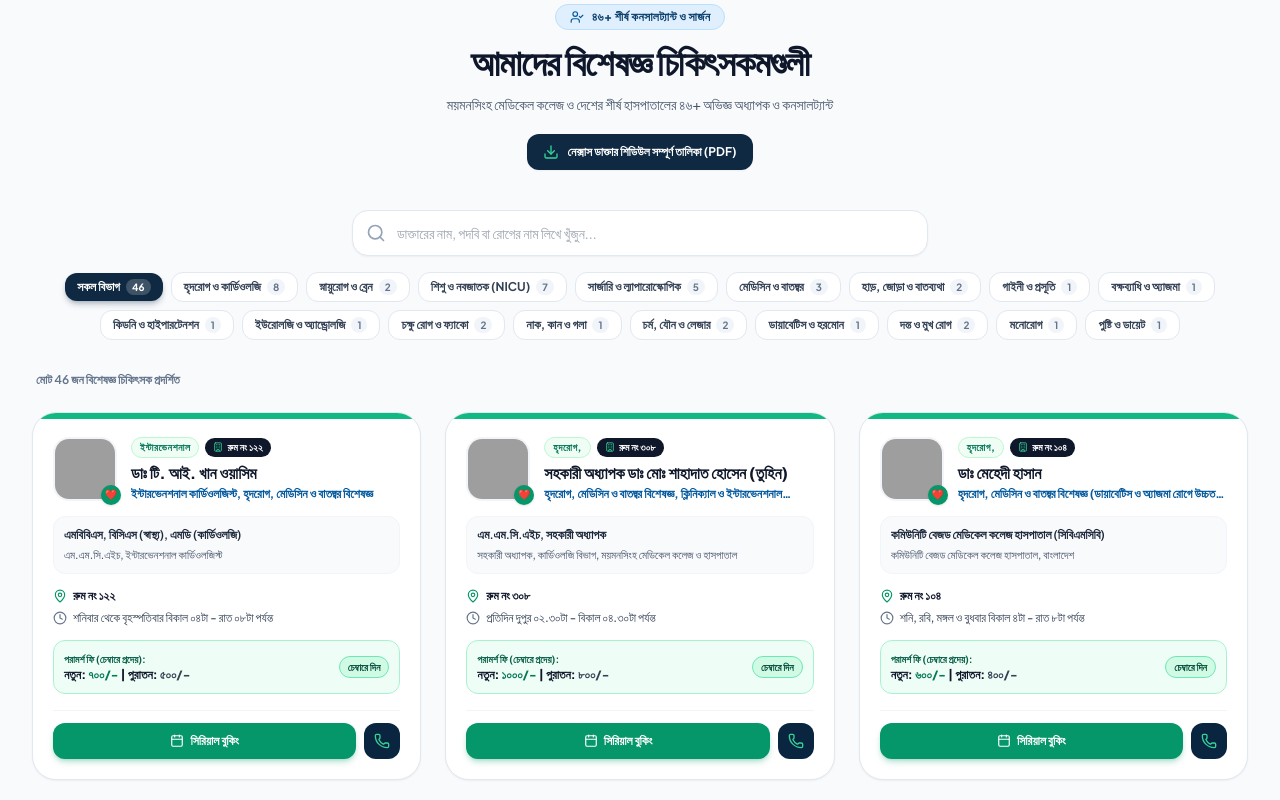
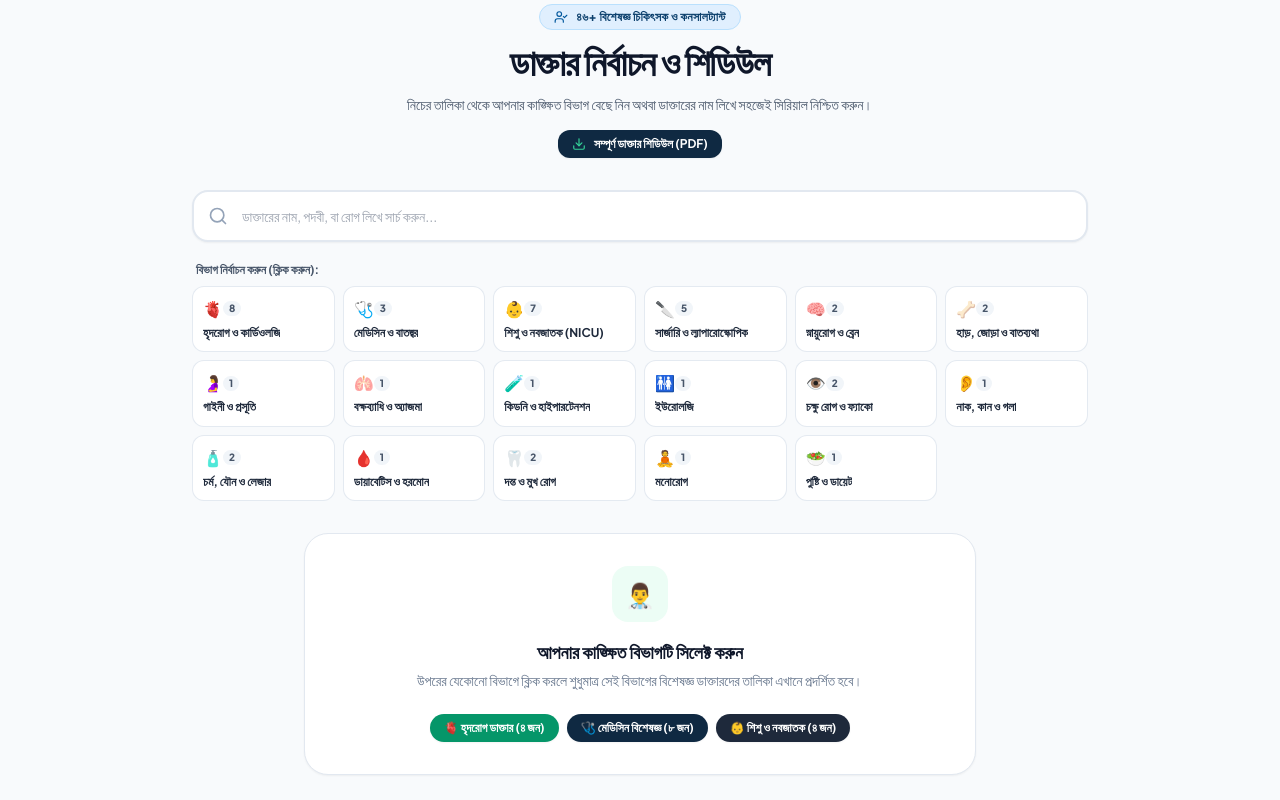
Before and after one commit to Jim5225/Next-hos, a React (Vite) app: page / in a window 1280 px wide. Shown: the part 2600-3400 px from the top of the page. Built offline with nearby package versions, Linux system fonts and the light colour scheme; grey boxes are pictures that could not be loaded.

Commit message:
feat: Make doctors section compact with category selection and search

```diff
--- a/src/components/DoctorsSection.jsx
+++ b/src/components/DoctorsSection.jsx
@@ -5,47 +5,59 @@ import {
   Clock,
   Phone,
   Calendar,
-  CheckCircle2,
-  ExternalLink,
-  Filter,
   UserCheck,
-  ChevronRight,
-  ShieldCheck,
   HeartPulse,
   Download,
-  Building
+  Building,
+  Sparkles,
+  Stethoscope,
+  Baby,
+  Activity,
+  Eye,
+  X,
+  ChevronRight
 } from 'lucide-react';
 import { doctorsData } from '../data/doctorsData';
 
 export default function DoctorsSection({ lang, t, onBookDoctor }) {
-  const [selectedDept, setSelectedDept] = useState("all");
+  // By default, null so that 46 doctors are NOT dumped all at once
+  const [selectedDept, setSelectedDept] = useState(null);
   const [searchQuery, setSearchQuery] = useState("");
 
   const departments = [
-    { id: "all", labelBn: "সকল বিভাগ", labelEn: "All Departments", count: doctorsData.length },
-    { id: "cardiology", labelBn: "হৃদরোগ ও কার্ডিওলজি", labelEn: "Cardiology & Heart", count: doctorsData.filter(d => d.department === 'cardiology').length },
-    { id: "neurology", labelBn: "স্নায়ুরোগ ও ব্রেন", labelEn: "Neuromedicine", count: doctorsData.filter(d => d.department === 'neurology').length },
-    { id: "pediatrics", labelBn: "শিশু ও নবজাতক (NICU)", labelEn: "Pediatrics & NICU", count: doctorsData.filter(d => d.department === 'pediatrics').length },
-    { id: "surgery", labelBn: "সার্জারি ও ল্যাপারোস্কোপিক", labelEn: "General & Lap Surgery", count: doctorsData.filter(d => d.department === 'surgery').length },
-    { id: "medicine", labelBn: "মেডিসিন ও বাতজ্বর", labelEn: "Internal Medicine", count: doctorsData.filter(d => d.department === 'medicine').length },
-    { id: "orthopedics", labelBn: "হাড়, জোড়া ও বাতব্যথা", labelEn: "Orthopedics & Spine", count: doctorsData.filter(d => d.department === 'orthopedics').length },
-    { id: "gynecology", labelBn: "গাইনী ও প্রসূতি", labelEn: "Gynecology & Obs", count: doctorsData.filter(d => d.department === 'gynecology').length },
-    { id: "pulmonology", labelBn: "বক্ষব্যাধি ও অ্যাজমা", labelEn: "Chest & Asthma", count: doctorsData.filter(d => d.department === 'pulmonology').length },
-    { id: "nephrology", labelBn: "কিডনি ও হাইপারটেনশন", labelEn: "Nephrology & Kidney", count: doctorsData.filter(d => d.department === 'nephrology').length },
-    { id: "urology", labelBn: "ইউরোলজি ও অ্যান্ড্রোলজি", labelEn: "Urology", count: doctorsData.filter(d => d.department === 'urology').length },
-    { id: "ophthalmology", labelBn: "চক্ষু রোগ ও ফ্যাকো", labelEn: "Ophthalmology (Eye)", count: doctorsData.filter(d => d.department === 'ophthalmology').length },
-    { id: "ent", labelBn: "নাক, কান ও গলা", labelEn: "ENT & Head Neck", count: doctorsData.filter(d => d.department === 'ent').length },
-    { id: "dermatology", labelBn: "চর্ম, যৌন ও লেজার", labelEn: "Dermatology & Skin", count: doctorsData.filter(d => d.department === 'dermatology').length },
-    { id: "endocrinology", labelBn: "ডায়াবেটিস ও হরমোন", labelEn: "Endocrinology", count: doctorsData.filter(d => d.department === 'endocrinology').length },
-    { id: "dental", labelBn: "দন্ত ও মুখ রোগ", labelEn: "Dental & Oral", count: doctorsData.filter(d => d.department === 'dental').length },
-    { id: "psychiatry", labelBn: "মনোরোগ", labelEn: "Psychiatry", count: doctorsData.filter(d => d.department === 'psychiatry').length },
-    { id: "nutrition", labelBn: "পুষ্টি ও ডায়েট", labelEn: "Nutrition & Diet", count: doctorsData.filter(d => d.department === 'nutrition').length }
+    { id: "cardiology", icon: "🫀", labelBn: "হৃদরোগ ও কার্ডিওলজি", labelEn: "Cardiology & Heart", count: doctorsData.filter(d => d.department === 'cardiology').length },
+    { id: "medicine", icon: "🩺", labelBn: "মেডিসিন ও বাতজ্বর", labelEn: "Internal Medicine", count: doctorsData.filter(d => d.department === 'medicine').length },
+    { id: "pediatrics", icon: "👶", labelBn: "শিশু ও নবজাতক (NICU)", labelEn: "Pediatrics & NICU", count: doctorsData.filter(d => d.department === 'pediatrics').length },
+    { id: "surgery", icon: "🔪", labelBn: "সার্জারি ও ল্যাপারোস্কোপিক", labelEn: "General & Lap Surgery", count: doctorsData.filter(d => d.department === 'surgery').length },
+    { id: "neurology", icon: "🧠", labelBn: "স্নায়ুরোগ ও ব্রেন", labelEn: "Neuromedicine", count: doctorsData.filter(d => d.department === 'neurology').length },
+    { id: "orthopedics", icon: "🦴", labelBn: "হাড়, জোড়া ও বাতব্যথা", labelEn: "Orthopedics & Spine", count: doctorsData.filter(d => d.department === 'orthopedics').length },
+    { id: "gynecology", icon: "🤰", labelBn: "গাইনী ও প্রসূতি", labelEn: "Gynecology & Obs", count: doctorsData.filter(d => d.department === 'gynecology').length },
+    { id: "pulmonology", icon: "🫁", labelBn: "বক্ষব্যাধি ও অ্যাজমা", labelEn: "Chest & Asthma", count: doctorsData.filter(d => d.department === 'pulmonology').length },
+    { id: "nephrology", icon: "🧪", labelBn: "কিডনি ও হাইপারটেনশন", labelEn: "Nephrology & Kidney", count: doctorsData.filter(d => d.department === 'nephrology').length },
+    { id: "urology", icon: "🚻", labelBn: "ইউরোলজি", labelEn: "Urology", count: doctorsData.filter(d => d.department === 'urology').length },
+    { id: "ophthalmology", icon: "👁️", labelBn: "চক্ষু রোগ ও ফ্যাকো", labelEn: "Ophthalmology (Eye)", count: doctorsData.filter(d => d.department === 'ophthalmology').length },
+    { id: "ent", icon: "👂", labelBn: "নাক, কান ও গলা", labelEn: "ENT & Head Neck", count: doctorsData.filter(d => d.department === 'ent').length },
+    { id: "dermatology", icon: "🧴", labelBn: "চর্ম, যৌন ও লেজার", labelEn: "Dermatology & Skin", count: doctorsData.filter(d => d.department === 'dermatology').length },
+    { id: "endocrinology", icon: "🩸", labelBn: "ডায়াবেটিস ও হরমোন", labelEn: "Endocrinology", count: doctorsData.filter(d => d.department === 'endocrinology').length },
+    { id: "dental", icon: "🦷", labelBn: "দন্ত ও মুখ রোগ", labelEn: "Dental & Oral", count: doctorsData.filter(d => d.department === 'dental').length },
+    { id: "psychiatry", icon: "🧘", labelBn: "মনোরোগ", labelEn: "Psychiatry", count: doctorsData.filter(d => d.department === 'psychiatry').length },
+    { id: "nutrition", icon: "🥗", labelBn: "পুষ্টি ও ডায়েট", labelEn: "Nutrition & Diet", count: doctorsData.filter(d => d.department === 'nutrition').length }
   ];
 
+  // Active department details
+  const activeDeptObj = departments.find(d => d.id === selectedDept);
+
+  // Filter doctors only if category is selected OR search query is present
   const filteredDoctors = useMemo(() => {
+    const q = searchQuery.toLowerCase().trim();
+
+    // If nothing selected and no search, return empty array to keep page compact!
+    if (!selectedDept && !q) {
+      return [];
+    }
+
     return doctorsData.filter(doc => {
-      const matchDept = selectedDept === "all" || doc.department === selectedDept;
-      const q = searchQuery.toLowerCase().trim();
+      const matchDept = selectedDept ? doc.department === selectedDept : true;
       if (!q) return matchDept;
 
       const matchName = doc.name.toLowerCase().includes(q) || doc.nameBn.toLowerCase().includes(q);
@@ -54,110 +66,219 @@ export default function DoctorsSection({ lang, t, onBookDoctor }) {
       const matchDeptName = doc.department.toLowerCase().includes(q);
       const matchRoom = (doc.room || "").toLowerCase().includes(q) || (doc.roomBn || "").toLowerCase().includes(q);
 
-      return matchDept && (matchName || matchSpecialty || matchDegrees || matchDeptName || matchRoom);
+      return (selectedDept ? matchDept : true) && (matchName || matchSpecialty || matchDegrees || matchDeptName || matchRoom);
     });
   }, [selectedDept, searchQuery]);
+
+  const hasActiveSelection = Boolean(selectedDept || searchQuery.trim());
 
   return (
     <section id="doctors" className="py-16 sm:py-20 bg-slate-50 relative border-b border-slate-200">
       <div className="max-w-7xl mx-auto px-4 sm:px-6 lg:px-8">
 
         {/* Section Header */}
-        <div className="text-center max-w-3xl mx-auto space-y-3 mb-10">
+        <div className="text-center max-w-3xl mx-auto space-y-3 mb-8">
 
           <div className="inline-flex items-center gap-2 px-3.5 py-1 rounded-full bg-nexus-100 text-nexus-900 text-xs font-black tracking-wide uppercase border border-nexus-200 shadow-xs">
             <UserCheck className="w-3.5 h-3.5 text-nexus-700" />
-            <span>{lang === 'bn' ? '৪৬+ শীর্ষ কনসালট্যান্ট ও সার্জন' : '46+ Distinguished Consultants'}</span>
+            <span>{lang === 'bn' ? '৪৬+ বিশেষজ্ঞ চিকিৎসক ও কনসালট্যান্ট' : '46+ Specialist Consultants'}</span>
           </div>
 
           <h2 className="text-2xl sm:text-4xl font-black tracking-tight text-slate-900">
-            {t.doctorsHeading}
+            {lang === 'bn' ? 'ডাক্তার নির্বাচন ও শিডিউল' : 'Select Specialist Doctor'}
           </h2>
 
           <p className="text-slate-600 text-xs sm:text-sm max-w-2xl mx-auto">
-            {t.doctorsSubheading}
+            {lang === 'bn'
+              ? 'নিচের তালিকা থেকে আপনার কাঙ্ক্ষিত বিভাগ বেছে নিন অথবা ডাক্তারের নাম লিখে সহজেই সিরিয়াল নিশ্চিত করুন।'
+              : 'Choose your desired department below or search by doctor name to view chamber schedules and book serial.'}
           </p>
 
           {/* Download Official Schedule PDF Banner */}
-          <div className="pt-2">
+          <div className="pt-1">
             <a
               href="https://nexushospitalmymensingh.com/wp-content/uploads/2025/05/Nexus-doctors-schedule.pdf"
               target="_blank"
               rel="noreferrer"
-              className="inline-flex items-center gap-2 px-4 py-2.5 rounded-xl bg-[#0f2942] hover:bg-[#1a3b5c] text-white text-xs font-bold shadow-sm transition-all group"
+              className="inline-flex items-center gap-2 px-3.5 py-1.5 rounded-xl bg-[#0f2942] hover:bg-[#1a3b5c] text-white text-xs font-bold shadow-sm transition-all group"
             >
-              <Download className="w-4 h-4 text-emerald-400 group-hover:scale-110 transition-transform" />
-              <span>{lang === 'bn' ? 'নেক্সাস ডাক্তার শিডিউল সম্পূর্ণ তালিকা (PDF)' : 'Download Complete Doctor Schedule (PDF)'}</span>
+              <Download className="w-3.5 h-3.5 text-emerald-400 group-hover:scale-110 transition-transform" />
+              <span>{lang === 'bn' ? 'সম্পূর্ণ ডাক্তার শিডিউল (PDF)' : 'Complete Schedule (PDF)'}</span>
             </a>
           </div>
 
         </div>
 
-        {/* Search & Filter Controls */}
-        <div className="space-y-4 mb-8">
+        {/* Compact Search & Category Selector Panel */}
+        <div className="max-w-4xl mx-auto space-y-5 mb-8">
 
-          {/* Live Search Input */}
-          <div className="max-w-xl mx-auto relative">
-            <Search className="w-5 h-5 text-slate-400 absolute left-3.5 top-1/2 -translate-y-1/2" />
+          {/* Live Search Bar */}
+          <div className="relative">
+            <Search className="w-5 h-5 text-slate-400 absolute left-4 top-1/2 -translate-y-1/2" />
             <input
               type="text"
               value={searchQuery}
               onChange={(e) => setSearchQuery(e.target.value)}
-              placeholder={t.searchDoctorPlaceholder}
-              className="w-full pl-11 pr-4 py-3 rounded-2xl bg-white border border-slate-200 text-xs sm:text-sm text-slate-900 focus:outline-none focus:border-nexus-600 focus:ring-4 focus:ring-nexus-100 shadow-sm transition-all"
+              placeholder={lang === 'bn' ? 'ডাক্তারের নাম, পদবী, বা রোগ লিখে সার্চ করুন...' : 'Search doctor by name, disease or specialty...'}
+              className="w-full pl-12 pr-12 py-3.5 rounded-2xl bg-white border-2 border-slate-200 text-sm text-slate-900 focus:outline-none focus:border-emerald-600 focus:ring-4 focus:ring-emerald-100 shadow-sm transition-all"
             />
             {searchQuery && (
               <button
                 onClick={() => setSearchQuery("")}
-                className="absolute right-3.5 top-1/2 -translate-y-1/2 text-xs font-bold text-slate-400 hover:text-slate-600"
+                className="absolute right-4 top-1/2 -translate-y-1/2 p-1 rounded-full hover:bg-slate-100 text-slate-400 hover:text-slate-600"
               >
-                Clear
+                <X className="w-4 h-4" />
               </button>
             )}
           </div>
 
-          {/* Department Filter Pills */}
-          <div className="flex flex-wrap items-center justify-center gap-1.5 sm:gap-2">
-            {departments.map((dept) => (
+          {/* Compact Category Grid */}
+          <div className="space-y-2">
+            <div className="flex items-center justify-between text-xs font-bold text-slate-600 px-1">
+              <span>{lang === 'bn' ? 'বিভাগ নির্বাচন করুন (ক্লিক করুন):' : 'Select Department (Click):'}</span>
+              {hasActiveSelection && (
+                <button
+                  onClick={() => {
+                    setSelectedDept(null);
+                    setSearchQuery("");
+                  }}
+                  className="text-emerald-700 hover:text-emerald-800 flex items-center gap-1 font-bold"
+                >
+                  <X className="w-3.5 h-3.5" />
+                  <span>{lang === 'bn' ? 'রিসেট করুন' : 'Reset'}</span>
+                </button>
+              )}
+            </div>
+
+            <div className="grid grid-cols-2 sm:grid-cols-3 md:grid-cols-4 lg:grid-cols-6 gap-2">
+              {departments.map((dept) => {
+                const isSelected = selectedDept === dept.id;
+                return (
                   <button
                     key={dept.id}
-                onClick={() => setSelectedDept(dept.id)}
-                className={`px-3 py-1.5 rounded-xl text-xs font-bold transition-all flex items-center gap-1.5 ${
-                  selectedDept === dept.id
-                    ? 'bg-[#0f2942] text-white shadow-md shadow-[#0f2942]/25'
-                    : 'bg-white text-slate-700 hover:bg-slate-100 border border-slate-200'
+                    onClick={() => {
+                      if (selectedDept === dept.id) {
+                        setSelectedDept(null);
+                      } else {
+                        setSelectedDept(dept.id);
+                      }
+                    }}
+                    className={`p-2.5 rounded-xl text-left border transition-all flex flex-col justify-between space-y-1 ${
+                      isSelected
+                        ? 'bg-[#0f2942] border-[#0f2942] text-white shadow-md scale-[1.02]'
+                        : 'bg-white border-slate-200/90 hover:border-emerald-400 hover:bg-emerald-50/40 text-slate-800'
                     }`}
                   >
-                <span>{lang === 'bn' ? dept.labelBn : dept.labelEn}</span>
-                <span className={`text-[10px] px-1.5 py-0.2 rounded-full ${
-                  selectedDept === dept.id ? 'bg-white/20 text-white' : 'bg-slate-100 text-slate-500'
+                    <div className="flex items-center justify-between">
+                      <span className="text-base">{dept.icon}</span>
+                      <span className={`text-[10px] font-black px-1.5 py-0.2 rounded-full ${
+                        isSelected ? 'bg-white/20 text-white' : 'bg-slate-100 text-slate-600'
                       }`}>
                         {dept.count}
                       </span>
+                    </div>
+                    <span className="text-xs font-bold line-clamp-1 leading-snug">
+                      {lang === 'bn' ? dept.labelBn : dept.labelEn}
+                    </span>
                   </button>
-            ))}
+                );
+              })}
+            </div>
           </div>
 
         </div>
 
-        {/* Doctor Count Status */}
-        <div className="mb-6 flex items-center justify-between text-xs text-slate-500 font-semibold px-1">
+        {/* ============================================================== */}
+        {/* CASE 1: NO CATEGORY SELECTED & NO SEARCH (COMPACT STATE) */}
+        {/* ============================================================== */}
+        {!hasActiveSelection && (
+          <div className="max-w-2xl mx-auto p-8 rounded-3xl bg-white border border-slate-200 text-center space-y-4 shadow-sm animate-fadeIn">
+            <div className="w-14 h-14 rounded-2xl bg-emerald-50 text-emerald-600 flex items-center justify-center mx-auto text-2xl">
+              👨‍⚕️
+            </div>
+
+            <div className="space-y-1">
+              <h3 className="font-black text-lg text-slate-900">
+                {lang === 'bn' ? 'আপনার কাঙ্ক্ষিত বিভাগটি সিলেক্ট করুন' : 'Select a Department Above'}
+              </h3>
+              <p className="text-xs sm:text-sm text-slate-500 max-w-md mx-auto">
+                {lang === 'bn'
+                  ? 'উপরের যেকোনো বিভাগে ক্লিক করলে শুধুমাত্র সেই বিভাগের বিশেষজ্ঞ ডাক্তারদের তালিকা এখানে প্রদর্শিত হবে।'
+                  : 'Click on any department above or type a name to instantly view the assigned specialist doctors.'}
+              </p>
+            </div>
+
+            {/* Quick Popular Category Shortcuts */}
+            <div className="pt-2 flex flex-wrap items-center justify-center gap-2">
+              <button
+                onClick={() => setSelectedDept('cardiology')}
+                className="px-3.5 py-1.5 rounded-full bg-emerald-600 text-white text-xs font-bold hover:bg-emerald-700 shadow-sm transition-all"
+              >
+                🫀 {lang === 'bn' ? 'হৃদরোগ ডাক্তার (৪ জন)' : 'Cardiologists (4)'}
+              </button>
+              <button
+                onClick={() => setSelectedDept('medicine')}
+                className="px-3.5 py-1.5 rounded-full bg-[#0f2942] text-white text-xs font-bold hover:bg-[#1a3b5c] shadow-sm transition-all"
+              >
+                🩺 {lang === 'bn' ? 'মেডিসিন বিশেষজ্ঞ (৮ জন)' : 'Medicine (8)'}
+              </button>
+              <button
+                onClick={() => setSelectedDept('pediatrics')}
+                className="px-3.5 py-1.5 rounded-full bg-slate-800 text-white text-xs font-bold hover:bg-slate-900 shadow-sm transition-all"
+              >
+                👶 {lang === 'bn' ? 'শিশু ও নবজাতক (৪ জন)' : 'Pediatrics (4)'}
+              </button>
+            </div>
+          </div>
+        )}
+
+        {/* ============================================================== */}
+        {/* CASE 2: RESULTS DISPLAYED FOR SELECTED CATEGORY OR SEARCH */}
+        {/* ============================================================== */}
+        {hasActiveSelection && (
+          <div className="space-y-6 animate-fadeIn">
+
+            {/* Status bar */}
+            <div className="flex flex-wrap items-center justify-between gap-3 p-3.5 rounded-2xl bg-white border border-slate-200">
+              <div className="flex items-center gap-2">
+                <span className="w-2.5 h-2.5 rounded-full bg-emerald-500 animate-pulse" />
+                <span className="text-xs sm:text-sm font-extrabold text-slate-900">
+                  {selectedDept && activeDeptObj ? (
+                    <>
+                      {activeDeptObj.icon} {lang === 'bn' ? activeDeptObj.labelBn : activeDeptObj.labelEn}
+                      <span className="text-slate-500 font-semibold ml-1.5">
+                        ({filteredDoctors.length} {lang === 'bn' ? 'জন চিকিৎসক' : 'doctors'})
+                      </span>
+                    </>
+                  ) : (
                     <span>
-            {lang === 'bn' ? `মোট ${filteredDoctors.length} জন বিশেষজ্ঞ চিকিৎসক প্রদর্শিত` : `Showing ${filteredDoctors.length} specialist doctors`}
+                      {lang === 'bn' ? `অনুসন্ধানের ফলাফল: "${searchQuery}"` : `Search results for: "${searchQuery}"`}
+                      <span className="text-slate-500 font-semibold ml-1.5">
+                        ({filteredDoctors.length} {lang === 'bn' ? 'জন পাওয়া গেছে' : 'found'})
                       </span>
-          {searchQuery && (
-            <span>
-              {lang === 'bn' ? `অনুসন্ধান: "${searchQuery}"` : `Search: "${searchQuery}"`}
                     </span>
                   )}
+                </span>
               </div>
 
-        {/* Doctors Grid */}
+              <button
+                onClick={() => {
+                  setSelectedDept(null);
+                  setSearchQuery("");
+                }}
+                className="px-3 py-1 rounded-xl bg-slate-100 hover:bg-slate-200 text-slate-700 text-xs font-bold transition-colors flex items-center gap-1"
+              >
+                <X className="w-3.5 h-3.5" />
+                <span>{lang === 'bn' ? 'অন্য বিভাগ দেখুন' : 'Change Department'}</span>
+              </button>
+            </div>
+
+            {/* Doctors Grid (Only the 2-5 doctors of that department!) */}
             <div className="grid grid-cols-1 md:grid-cols-2 lg:grid-cols-3 gap-6">
               {filteredDoctors.map((doc) => (
                 <div
                   key={doc.id}
-              className="rounded-3xl bg-white border border-slate-200 hover:border-nexus-400 p-5 shadow-sm hover:shadow-xl transition-all duration-300 flex flex-col justify-between group relative overflow-hidden"
+                  className="rounded-3xl bg-white border border-slate-200 hover:border-emerald-400 p-5 shadow-sm hover:shadow-xl transition-all duration-300 flex flex-col justify-between group relative overflow-hidden"
                 >
                   {/* Subtle top color strip */}
                   <div className={`absolute top-0 left-0 right-0 h-1.5 ${
@@ -201,11 +322,11 @@ export default function DoctorsSection({ lang, t, onBookDoctor }) {
                           </span>
                         </div>
 
-                    <h3 className="font-extrabold text-base text-slate-900 leading-snug group-hover:text-nexus-700 transition-colors">
+                        <h3 className="font-extrabold text-base text-slate-900 leading-snug group-hover:text-emerald-700 transition-colors">
                           {lang === 'bn' ? doc.nameBn : doc.name}
                         </h3>
 
-                    <p className="text-xs font-bold text-nexus-700 line-clamp-1 mt-0.5">
+                        <p className="text-xs font-bold text-slate-600 line-clamp-1 mt-0.5">
                           {lang === 'bn' ? doc.specialtyBn : doc.specialty}
                         </p>
                       </div>
@@ -279,7 +400,7 @@ export default function DoctorsSection({ lang, t, onBookDoctor }) {
               ))}
             </div>
 
-        {/* If no doctors found */}
+            {/* If no doctors found in search */}
             {filteredDoctors.length === 0 && (
               <div className="text-center py-12 bg-white rounded-3xl border border-slate-200">
                 <UserCheck className="w-12 h-12 text-slate-300 mx-auto mb-3" />
@@ -289,12 +410,9 @@ export default function DoctorsSection({ lang, t, onBookDoctor }) {
                 <p className="text-xs text-slate-500 mt-1">
                   {lang === 'bn' ? 'অন্য কোনো নাম বা বিভাগ দিয়ে অনুসন্ধান করুন' : 'Try searching with another keyword or department'}
                 </p>
-            <button
-              onClick={() => { setSelectedDept('all'); setSearchQuery(''); }}
-              className="mt-4 px-4 py-2 rounded-xl bg-[#0f2942] hover:bg-[#1a3b5c] text-white text-xs font-bold"
-            >
-              {lang === 'bn' ? 'সকল ডাক্তার প্রদর্শন করুন' : 'Reset Filter'}
-            </button>
+              </div>
+            )}
+
           </div>
         )}
 
```
Lines whose indentation alone changed are shown as unchanged.
